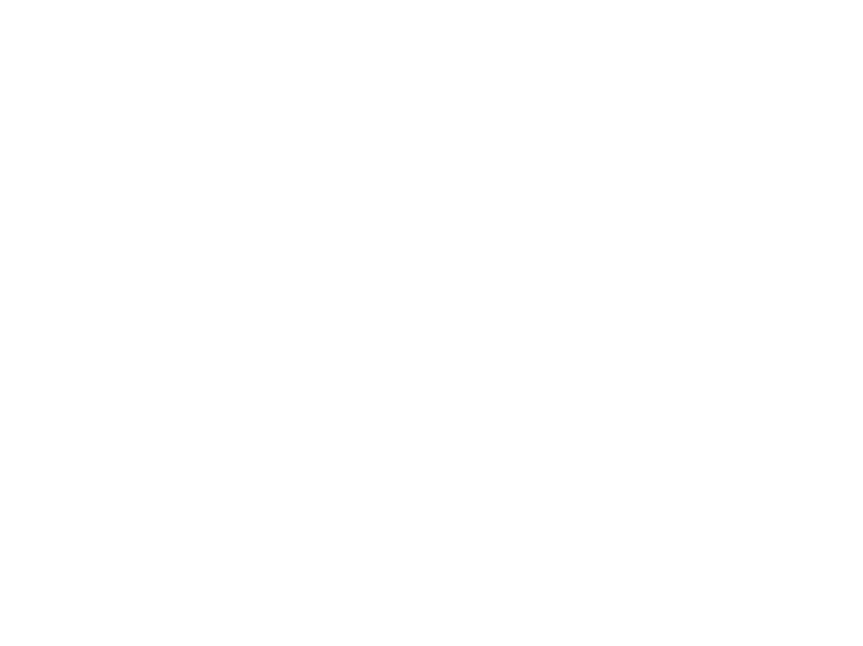
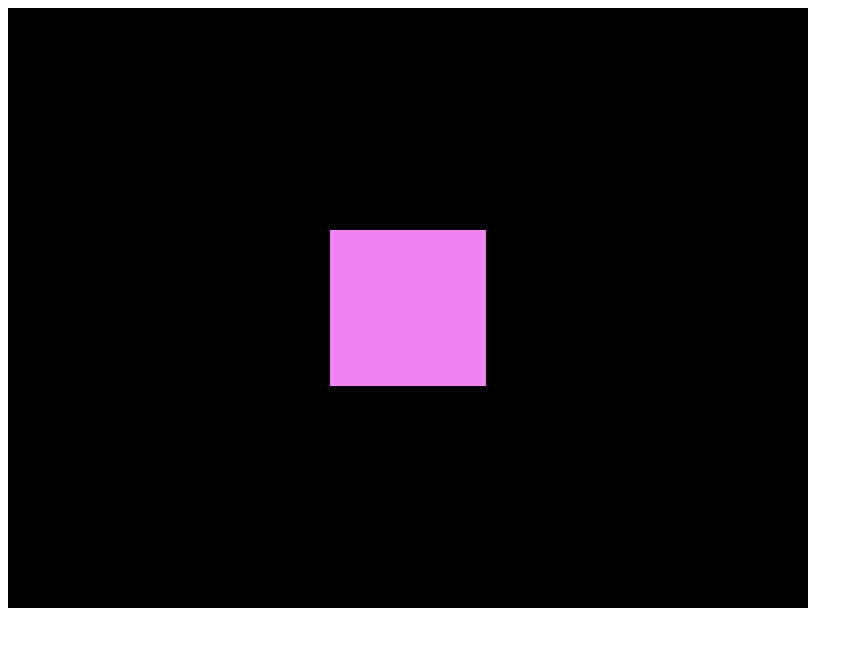
Before and after one commit to robertocinetto/three.js-journey, a plain HTML site: page index.html in a window 1280 px wide. Shown: the whole page, without its empty margins (0-863 px from the left). Drawn offline with Linux system fonts and the light colour scheme.

Commit message:
Basic scene implementation

```diff
--- a/index.html
+++ b/index.html
@@ -8,6 +8,7 @@
     <title>Document</title>
   </head>
   <body>
+    <canvas class="webgl"></canvas>
     <script src="./three.min.js"></script>
     <script src="./index.js"></script>
   </body>
--- a/index.js
+++ b/index.js
@@ -1 +1,33 @@
+//Creating a scene
 const scene = new THREE.Scene()
+
+//Creating a box
+const geometry = new THREE.BoxGeometry(1, 1, 1)
+
+//Creating a material
+const material = new THREE.MeshBasicMaterial({ color: 'violet' })
+
+//Creating a mesh
+const mesh = new THREE.Mesh(geometry, material)
+
+scene.add(mesh)
+
+//Sizes
+const sizes = {
+  width: 800,
+  height: 600,
+}
+
+//Creating a camera
+const camera = new THREE.PerspectiveCamera(75, sizes.width / sizes.height)
+camera.position.z = 3
+scene.add(camera)
+
+// Creating a renderer
+const canvas = document.querySelector('.webgl')
+const renderer = new THREE.WebGLRenderer({
+  canvas,
+})
+renderer.setSize(sizes.width, sizes.height)
+
+renderer.render(scene, camera)
```
